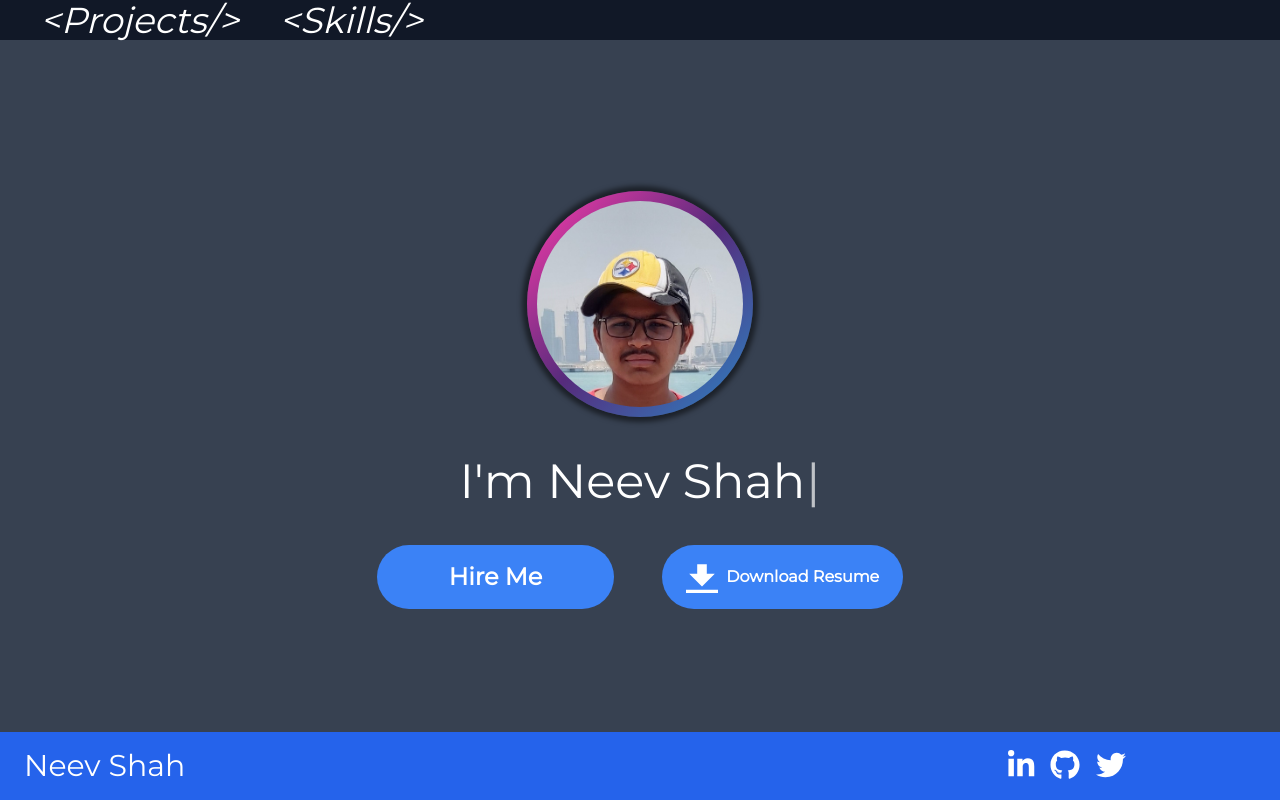
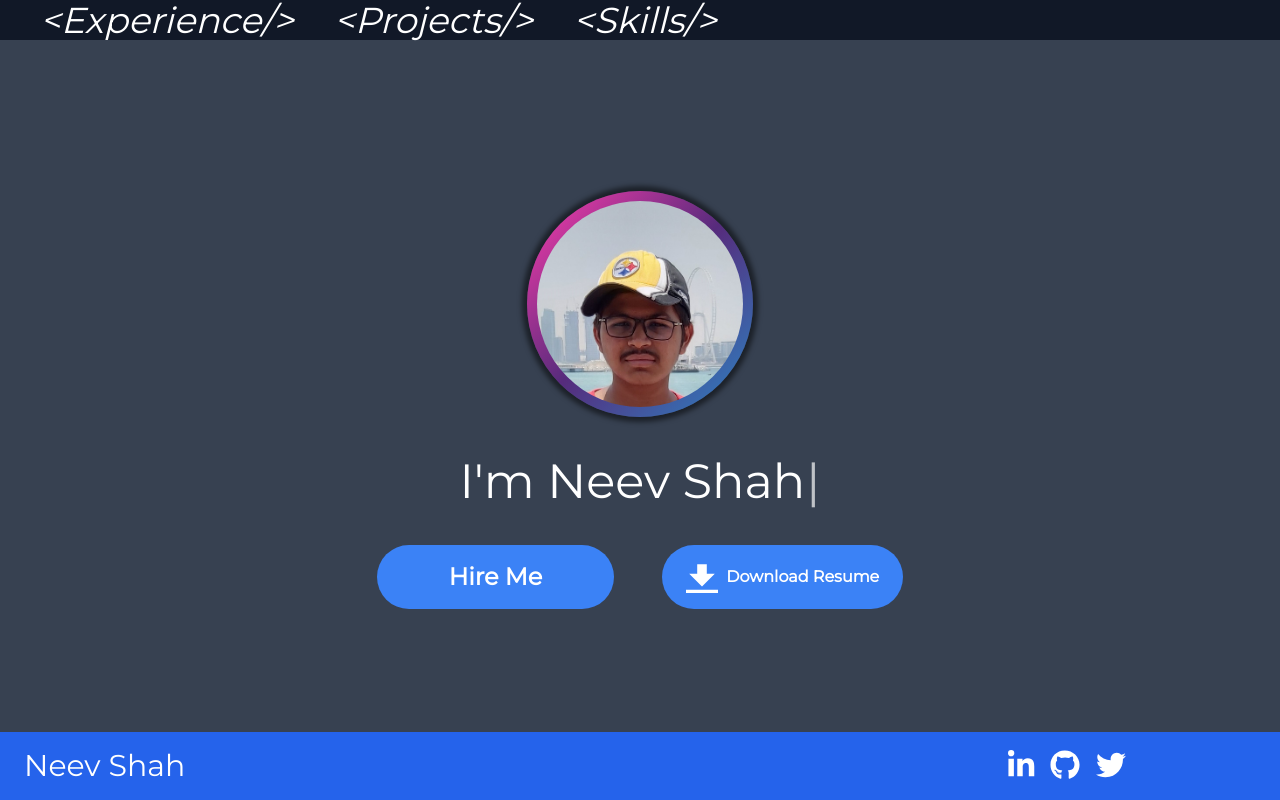
Before and after one commit to neevshah1273/neev3, a React (Create React App) app: page / in a window 1280 px wide. Shown: the top 800 px of the page. Built offline with nearby package versions, Linux system fonts and the light colour scheme; no server answers.

Commit message:
Experience added in navbar

```diff
--- a/src/Components/Experience/Experience.js
+++ b/src/Components/Experience/Experience.js
@@ -23,7 +23,7 @@ const Experience = (props) => {
 
     return(
         props.data?
-        <div>
+        <div id="experience">
             <div className="text-5xl text-white self-center items-center justify-center content-center text-center">
             Experience
         </div>
--- a/src/Components/Navbar.js
+++ b/src/Components/Navbar.js
@@ -7,17 +7,23 @@ const Navbar= () => {
 
             <div className=" ml-10 row-auto text-4xl italic space-x-10">
                 <a
+                    href="#experience"
+                    className="text-white"
+                >
+                    {"<Experience/>"}
+                </a>
+                <a
                     href="#projects"
                     className="text-white"
                 >
                     {"<Projects/>"}
-                    </a>
-                    <a
+                </a>
+                <a
                     href="#skills"
                     className="text-white"
                 >
                     {"<Skills/>"}
-                    </a>
+                </a>
 
             </div>
             <div>
```
